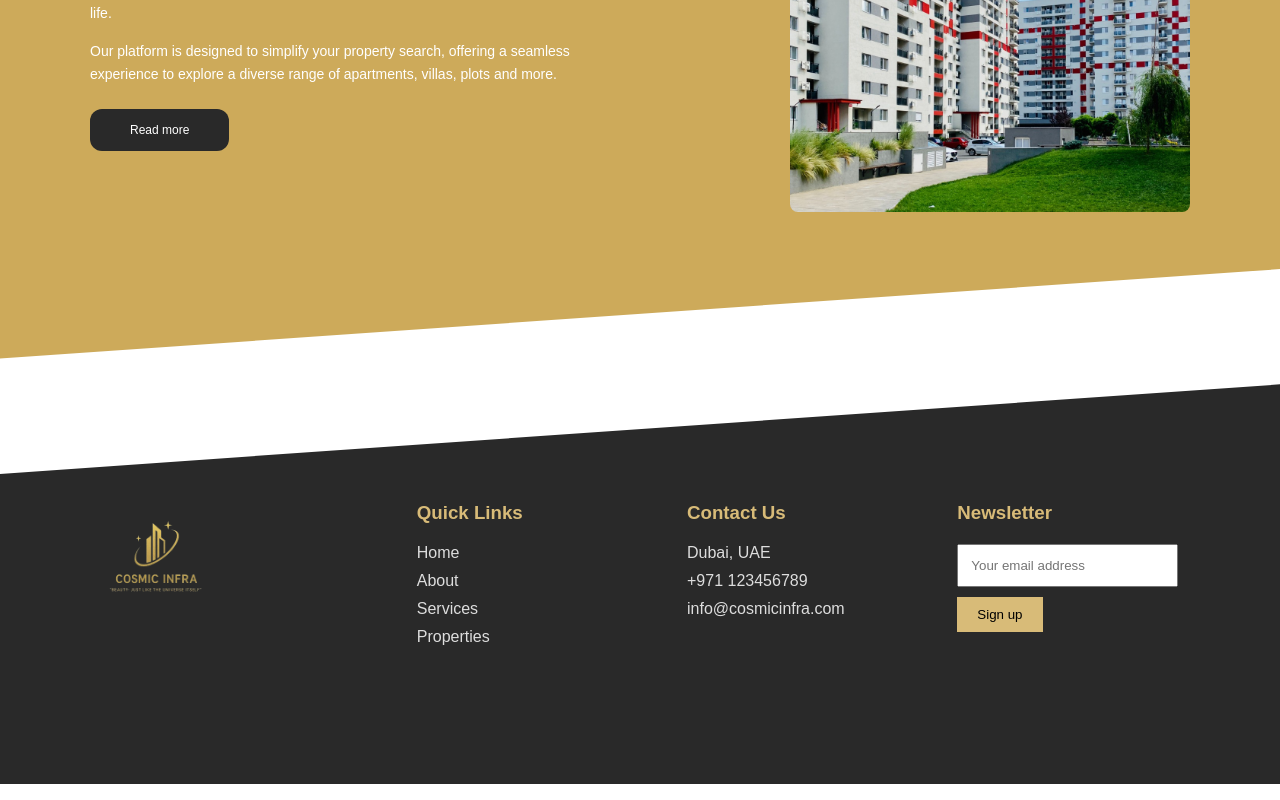
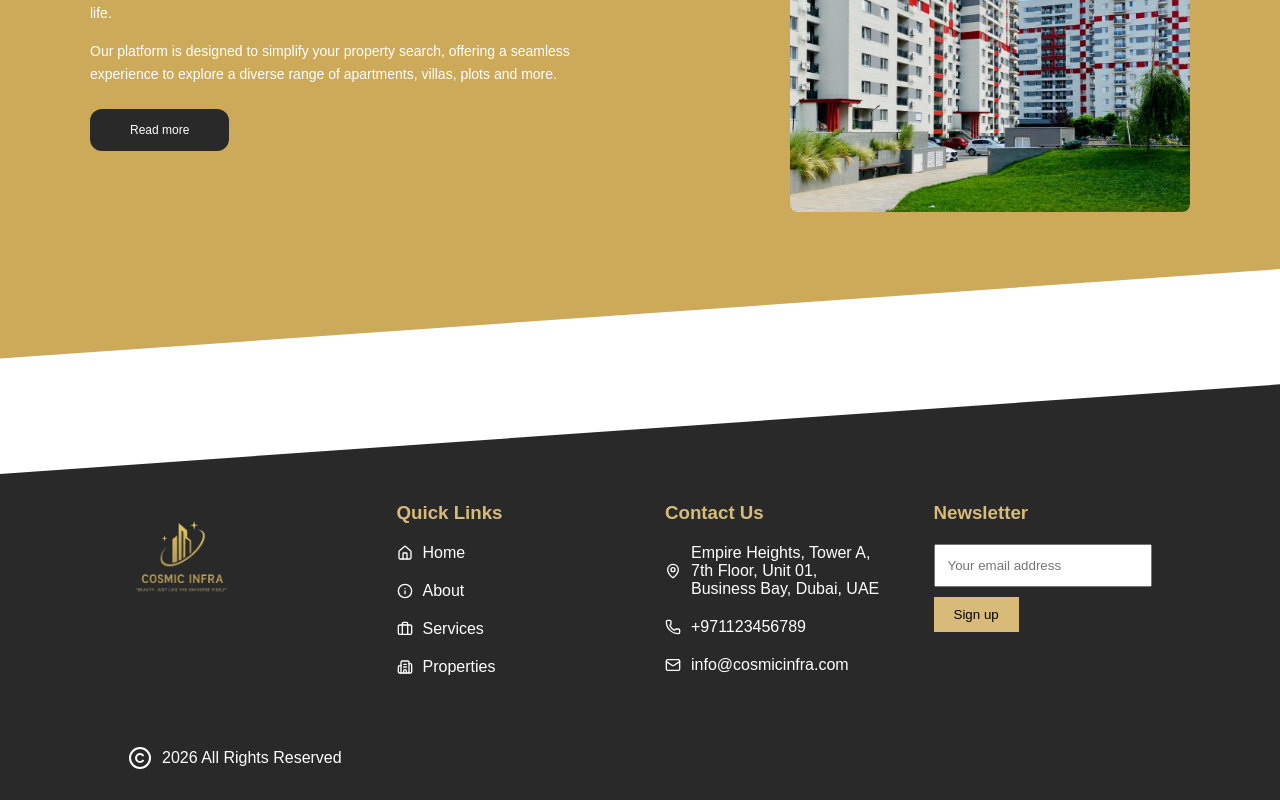
Before and after one commit to affancoder/Cosmic-Infra, a React (Vite) app: page / in a window 1280 px wide. Shown: the part 4556-5356 px from the top of the page. Built offline with nearby package versions, Linux system fonts and the light colour scheme.

Commit message:
update footer

```diff
--- a/src/components/Footer.jsx
+++ b/src/components/Footer.jsx
@@ -1,34 +1,84 @@
 import logo from "../assets/images/logo.png";
+import {
+  Home,
+  Info,
+  Briefcase,
+  Building2,
+  MapPin,
+  Phone,
+  Mail,
+  CopyrightIcon,
+  TextAlignCenter,
+} from "lucide-react";
 
 function Footer() {
   return (
     <footer className="footer">
-
+      {/* Logo */}
       <div>
         <img src={logo} alt="Cosmic Infra" className="footer-logo" />
       </div>
 
+      {/* Quick Links */}
       <div>
         <h3>Quick Links</h3>
-        <p>Home</p>
-        <p>About</p>
-        <p>Services</p>
-        <p>Properties</p>
+
+        <p>
+          <Home size={16} />
+          <span>Home</span>
+        </p>
+
+        <p>
+          <Info size={16} />
+          <span>About</span>
+        </p>
+
+        <p>
+          <Briefcase size={16} />
+          <span>Services</span>
+        </p>
+
+        <p>
+          <Building2 size={16} />
+          <span>Properties</span>
+        </p>
       </div>
 
+      {/* Contact Us */}
       <div>
         <h3>Contact Us</h3>
-        <p>Dubai, UAE</p>
-        <p>+971 123456789</p>
-        <p>info@cosmicinfra.com</p>
+
+        <p>
+          <MapPin size={16} />
+          <span>
+            Empire Heights, Tower A, 7th Floor, Unit 01, Business Bay, Dubai,
+            UAE
+          </span>
+        </p>
+
+        <p>
+          <Phone size={16} />
+          <span>+971123456789</span>
+        </p>
+
+        <p>
+          <Mail size={16} />
+          <span>info@cosmicinfra.com</span>
+        </p>
       </div>
 
+      {/* Newsletter */}
       <div>
         <h3>Newsletter</h3>
         <input placeholder="Your email address" />
         <button>Sign up</button>
       </div>
 
+      <p className="copyright">
+        <CopyrightIcon />
+        <span>2026 All Rights Reserved</span>
+      </p>
+
     </footer>
   );
 }
--- a/src/index.css
+++ b/src/index.css
@@ -75,10 +75,10 @@ display: block;
   background: #292929;
   color: white;
 
-  padding: 10% 8%;
+  padding: 10% 10% 10px;
 
   display: grid;
-  grid-template-columns: 1.2fr 1fr 1fr 1fr;
+  grid-template-columns: 1fr 1fr 1fr 1fr;
   gap: 50px;
 }
 
@@ -88,10 +88,15 @@ display: block;
 }
 
 .footer p {
-  margin-bottom: 10px;
-  color: #ddd;
+  display: flex;
+  align-items: center;
+  gap: 10px;
+  margin-bottom: 20px;
 }
 
+.footer p svg {
+  flex-shrink: 0;
+}
 .footer input {
   padding: 12px;
   width: 100%;
@@ -124,6 +129,8 @@ display: block;
   transform-origin: center;
   z-index: 1;
 }
+
+
 /* =========================
    HERO SECTION
 ========================= */
```
